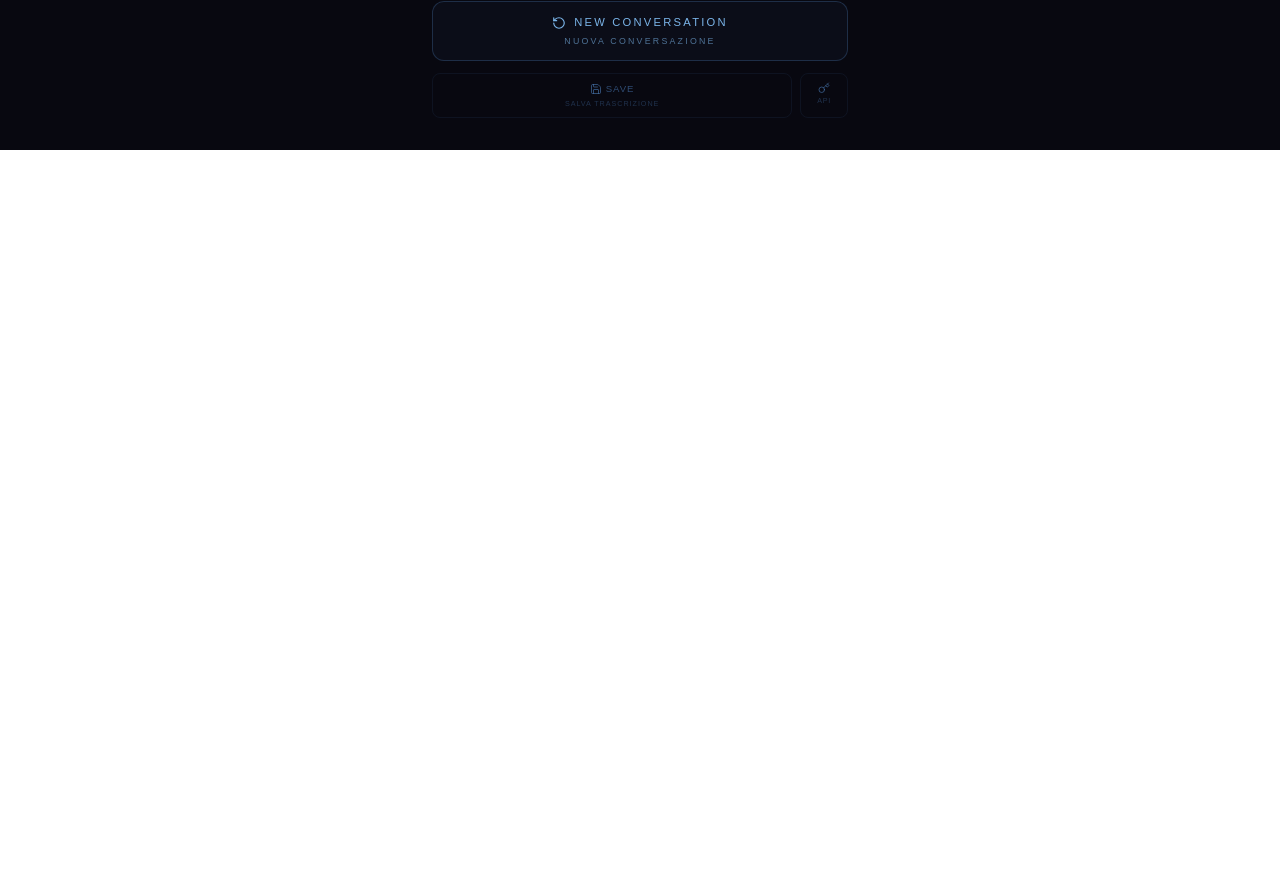
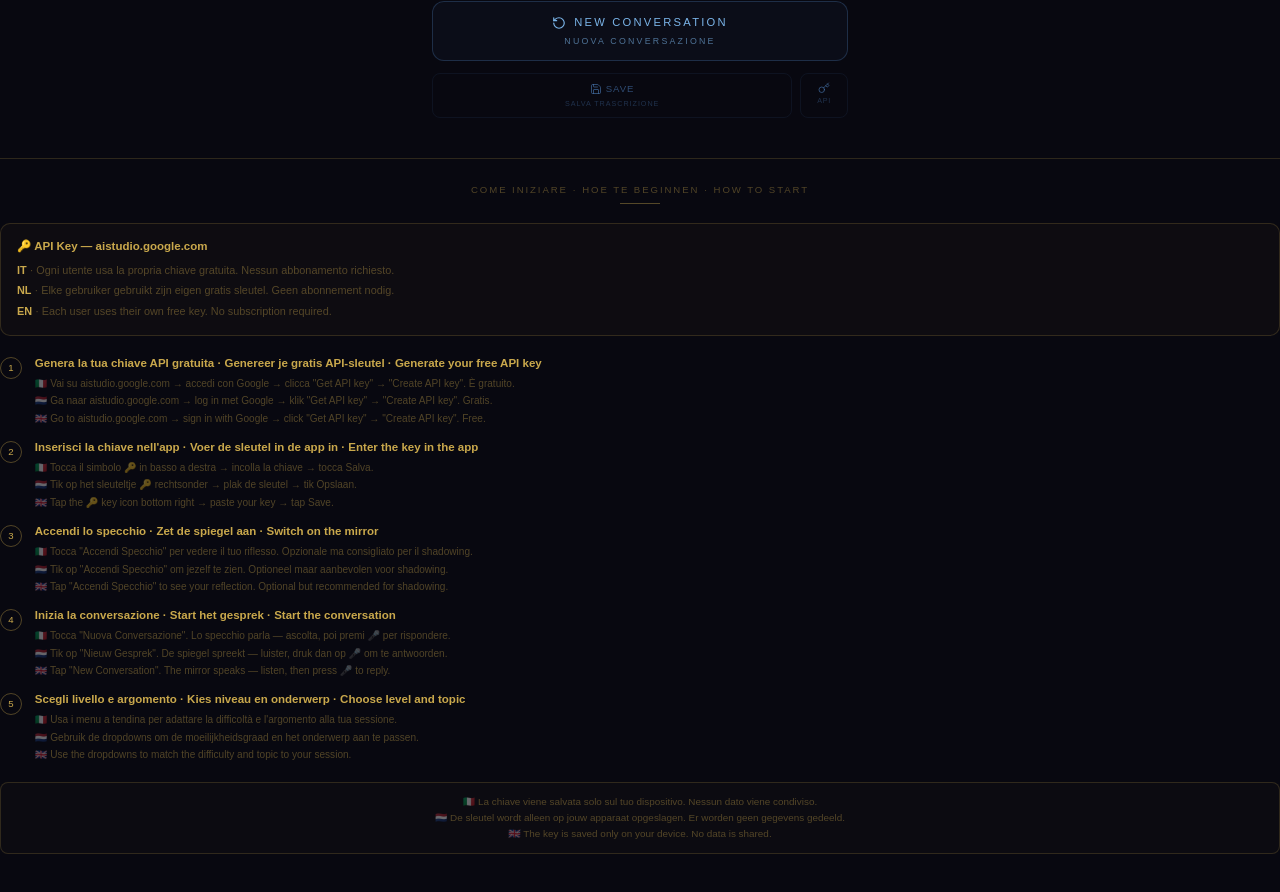
Before and after one commit to Jan-den-Hollander/magic-mirror-, a React (Vite) app: page / in a window 1280 px wide. Shown: the part 1014-1906 px from the top of the page. Before the commit the page ends 1164 px from the top, so only its background shows below. Built offline with nearby package versions, Linux system fonts and the light colour scheme; no server answers.

Commit message:
Update App.tsx

```diff
--- a/src/App.tsx
+++ b/src/App.tsx
@@ -445,7 +445,8 @@ export default function App() {
             </motion.div>
           </motion.div>
         )}
-      </AnimatePresence>
+</AnimatePresence>
+      <GuidaSection accentColor="#c9a84c" />
     </div>
   );
 }
```
